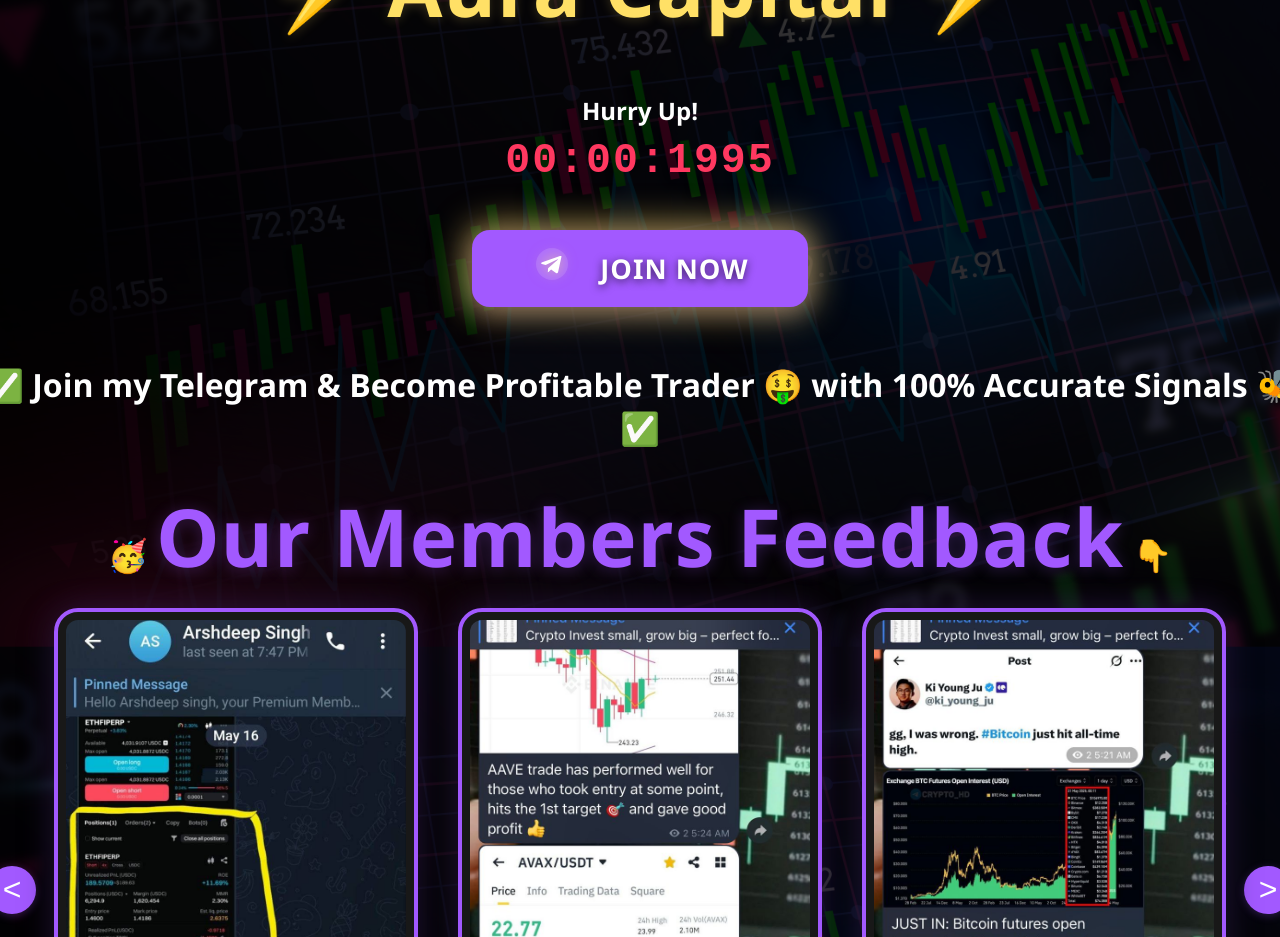
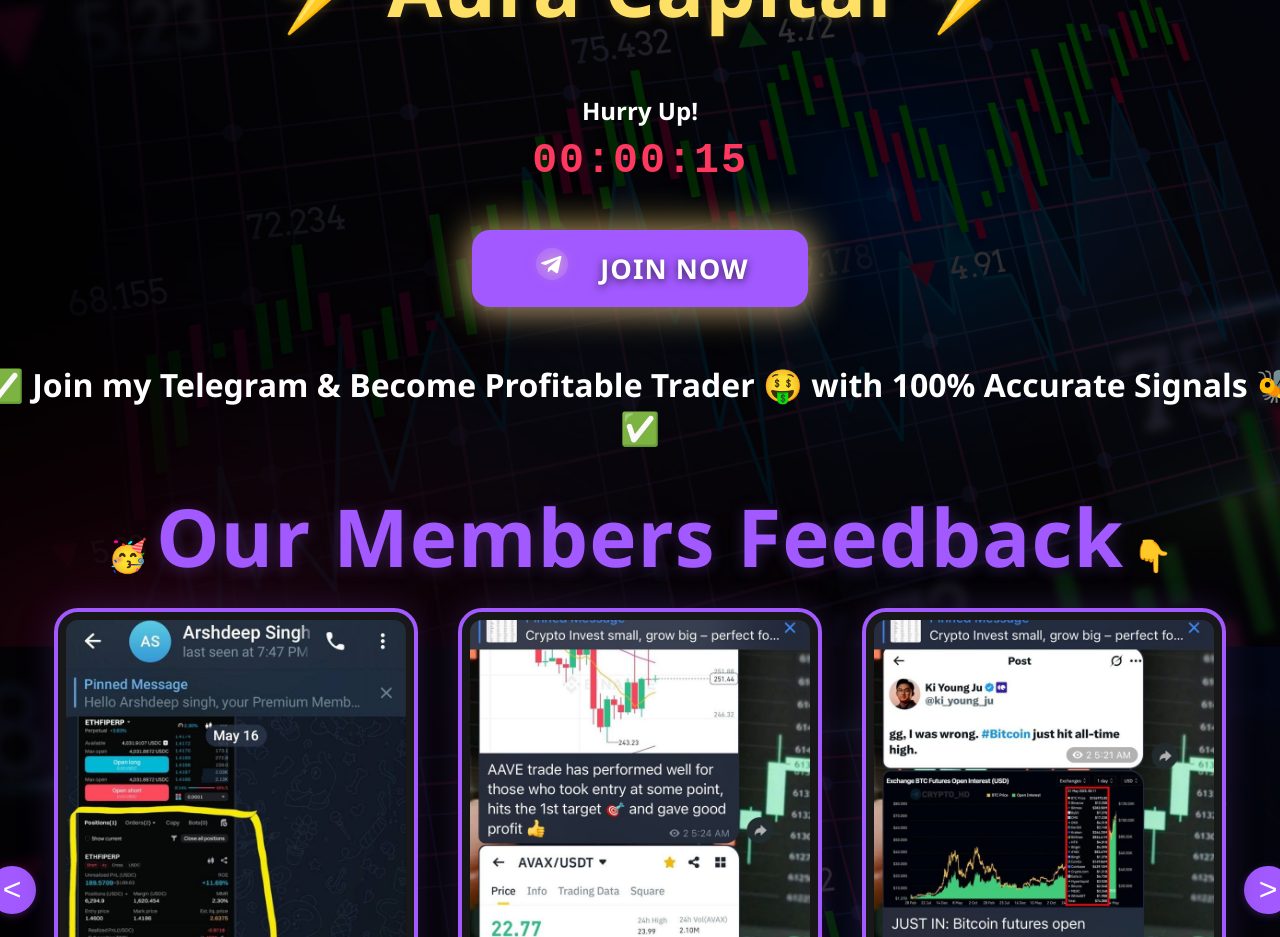
Before and after one commit to amitsharma98164/tradementor.click, a React (Create React App) app: page / in a window 1280 px wide. Shown: the part 1060-1997 px from the top of the page. Built offline with nearby package versions, Linux system fonts and the light colour scheme.

Commit message:
chore: manual push for Vercel redeploy

```diff
--- a/public/index.html
+++ b/public/index.html
@@ -26,7 +26,7 @@
     -->
     <title>Aura Capital</title>
     <!-- Meta Pixel Code -->
-    <script>
+    <!-- <script>
     !function(f,b,e,v,n,t,s)
     {if(f.fbq)return;n=f.fbq=function(){n.callMethod?
     n.callMethod.apply(n,arguments):n.queue.push(arguments)};
@@ -40,7 +40,7 @@
     </script>
     <noscript><img height="1" width="1" style="display:none"
     src="https://www.facebook.com/tr?id=1055796266465865&ev=PageView&noscript=1"
-    /></noscript>
+    /></noscript> -->
     <!-- End Meta Pixel Code -->
   </head>
   <body>
--- a/src/LandingPage.jsx
+++ b/src/LandingPage.jsx
@@ -23,7 +23,7 @@
 const AUTO_SLIDE_INTERVAL = 1500; // 1.5 seconds
 
 const LandingPage = () => {
-  const [seconds, setSeconds] = useState(2000); // 20 sec timer, adjust as needed
+  const [seconds, setSeconds] = useState(20); // 20 sec timer, adjust as needed
   const [startIndex, setStartIndex] = useState(0);
   const [isMobile, setIsMobile] = useState(window.innerWidth <= 600);
   const autoSlideRef = useRef();
```
